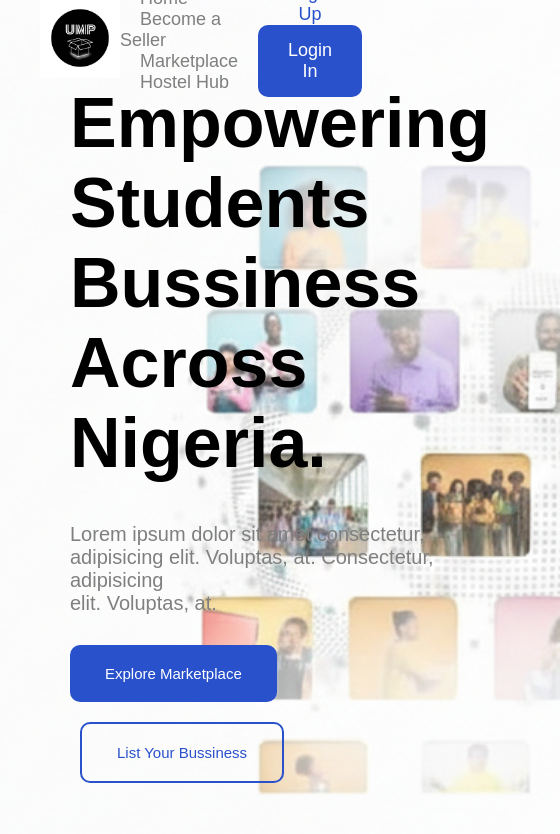
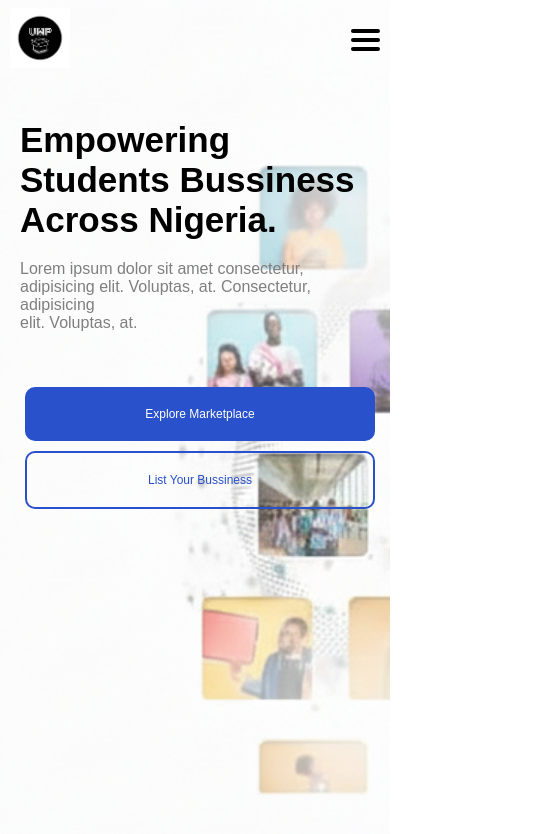
Before and after one commit to UMP-NG/UMP-HTML, a plain HTML site: page Frontend/Pages/index.html in a window 390 px wide. Shown: the whole page, 560 px wide, since content can reach past the window. Drawn offline with nearby package versions, Linux system fonts and the light colour scheme.

Commit message:
new commit

```diff
--- a/Frontend/Pages/index.html
+++ b/Frontend/Pages/index.html
@@ -5,6 +5,7 @@
     <meta name="viewport" content="width=device-width, initial-scale=1.0">
     <title>UMP  -Homepage</title>
     <link rel="stylesheet" href="../Styles/index.css">
+    <link rel="stylesheet" href="https://cdn.jsdelivr.net/npm/bootstrap-icons@1.13.1/font/bootstrap-icons.min.css">
 </head>
 <body>
         <!-- HEADER: where the logo and menu_items should rest. -->
@@ -27,6 +28,16 @@
                 <button class="signup">Sign Up</button>
                 <button class="login">Login In</button>
              </div>
+
+
+             <!-- block buttons for moblie approach -->
+              <a href="../Pages/toggle.html"><div class="b-contain">
+                <button id="mobile"></button>
+                <button id="mobile"></button>
+                <button id="mobile"></button>
+            </div>
+            </a>
+
             <!-- End of HEADER: where the logo and menu_items should rest. -->
         </header>
 
@@ -43,7 +54,6 @@
             <button class="Explore-Marketplace">Explore Marketplace</button>
             <button class="List-your-bussiness">List Your Bussiness</button>
            </div>
-            </div>
-
+        </div>
 </body>
 </html>
--- a/Frontend/Styles/index.css
+++ b/Frontend/Styles/index.css
@@ -149,3 +149,81 @@ section#hero .container .List-your-bussiness {
    color: var(--color-comp);
 
 }
+
+ header#tray .b-contain button {
+    display: none;
+ }
+
+
+
+/* Mobile approach CSS */
+@media (max-width: 767.98px) {
+
+    section#hero {
+        display: block;
+        text-align: left;
+    }
+  .tray .ump-logo a img {
+    height: 60px;
+
+    }
+
+   .tray {
+    padding: 0 10px;
+   }
+
+    .tray nav.menu {
+     display: none;
+    }
+
+    .tray .buttons {
+        display: none;
+    }
+
+    section#hero .container {
+        padding: 20px;
+
+    }
+
+    section#hero .container h1{
+        font-size: 35px;
+        padding: 20px 0;
+    }
+
+    section#hero .container p {
+        font-size: 16px;
+        padding-bottom: 50px;
+    }
+
+    section#hero .container .List-your-bussiness {
+
+        font-size: 12px;
+        width: 100%;
+        padding: 20px 20px;
+        margin: 5px;
+    }
+
+    section#hero .container .Explore-Marketplace {
+
+        font-size: 12px;
+        width: 100%;
+        padding: 20px 20px;
+        margin: 5px;
+
+    }
+
+    header#tray .b-contain button {
+        display: block;
+        background-color: #000000;
+        border: none;
+        margin: 5px 0;
+        width: 29px;
+        border-radius: 10px;
+        height: 4px
+
+    }
+
+
+
+
+}
--- a/Frontend/Styles/products.css
+++ b/Frontend/Styles/products.css
@@ -71,9 +71,10 @@ header {
     color: var(--color-secondary);
 }
 
-.tray .buttons {
+.tray button#mobile {
+    display: none;
+}
 
-}
 
 .tray .buttons button {
     border: none;
@@ -109,7 +110,7 @@ section#hero {
 
 section#hero .container {
     align-items: center;
-    padding: 70px;
+    padding: 0 70px;
     font-family: var(--font-primary);
 }
 
@@ -330,3 +331,113 @@ section#footer-beta .footer-items a {
     padding: 0 20px;
     color: #000000;
 }
+
+@media (max-width: 767.98px) {
+    .tray .ump-logo a img {
+    height: 60px;
+
+    }
+
+    section#hero {
+        display: block;
+        text-align: left;
+    }
+
+    section#hero .container h1{
+        font-size: 30px;
+        padding: 20px 0;
+
+    }
+
+    section#hero .container p {
+        font-size: 16px;
+        padding-bottom: 50px;
+    }
+
+    .tray {
+    padding: 0 10px;
+   }
+
+    .tray nav.menu .menu-items {
+     display: none;
+    }
+
+    .tray .buttons {
+        display: none;
+    }
+
+    section#hero .container {
+        padding: 20px;
+
+    }
+
+    section#hero .container h1{
+        font-size: 35px;
+        padding: 20px 0;
+    }
+
+    section#hero .container p {
+        font-size: 16px;
+        padding-bottom: 50px;
+    }
+
+    button.start-shopping {
+
+        font-size: 12px;
+        width: 100%;
+        padding: 20px 20px;
+        margin: 5px;
+        cursor: pointer;
+    }
+
+    header#tray .b-contain button {
+        cursor: pointer;
+        display: block;
+        background-color: #000000;
+        border: none;
+        margin: 5px 0;
+        width: 29px;
+        border-radius: 10px;
+        height: 4px
+
+    }
+
+    section#services .service-flex {
+        display: none;
+        transition: 0.5s;
+    }
+
+    section#mobile-services {
+        height: 300px;
+        width: 100%;
+        border-radius: 15px;
+        background-color: var(--color-items);
+
+
+    }
+
+    .loan-section  .section-1 {
+        display: none;
+    }
+
+    .loan-section  .section-2 {
+        display: none;
+    }
+
+
+    section#footer {
+        display: none;
+    }
+
+    section#footer-beta {
+        display: none;
+    }
+
+    .arrow-buttons {
+        padding: 20px 0;
+        text-align: center;
+    }
+
+
+
+}
```
Also changed, not shown: Frontend/Pages/products.html (+28 -2 lines), Frontend/Pages/toggle.html (added, +18 -0 lines), Frontend/Styles/toggle.css (added, +35 -0 lines).
